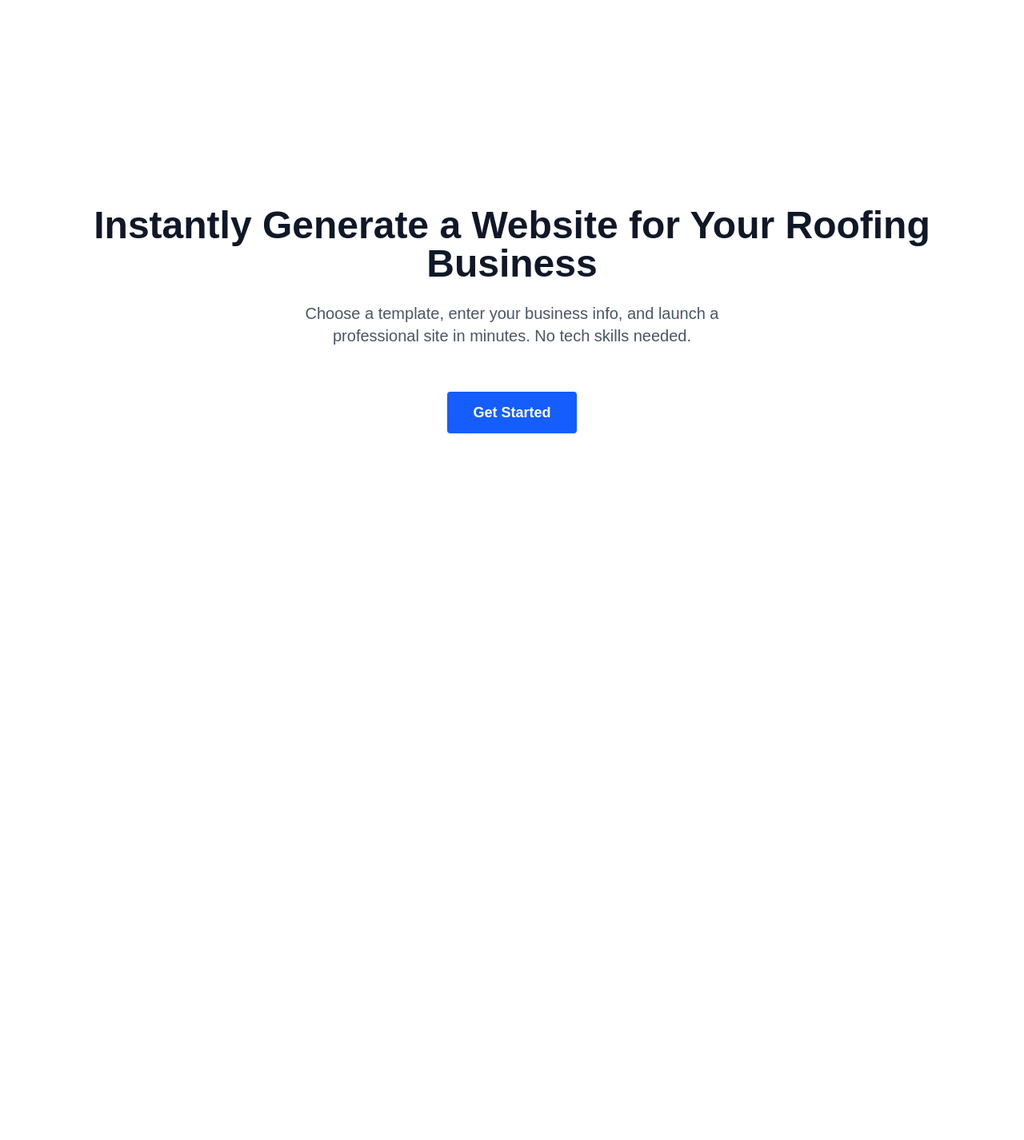
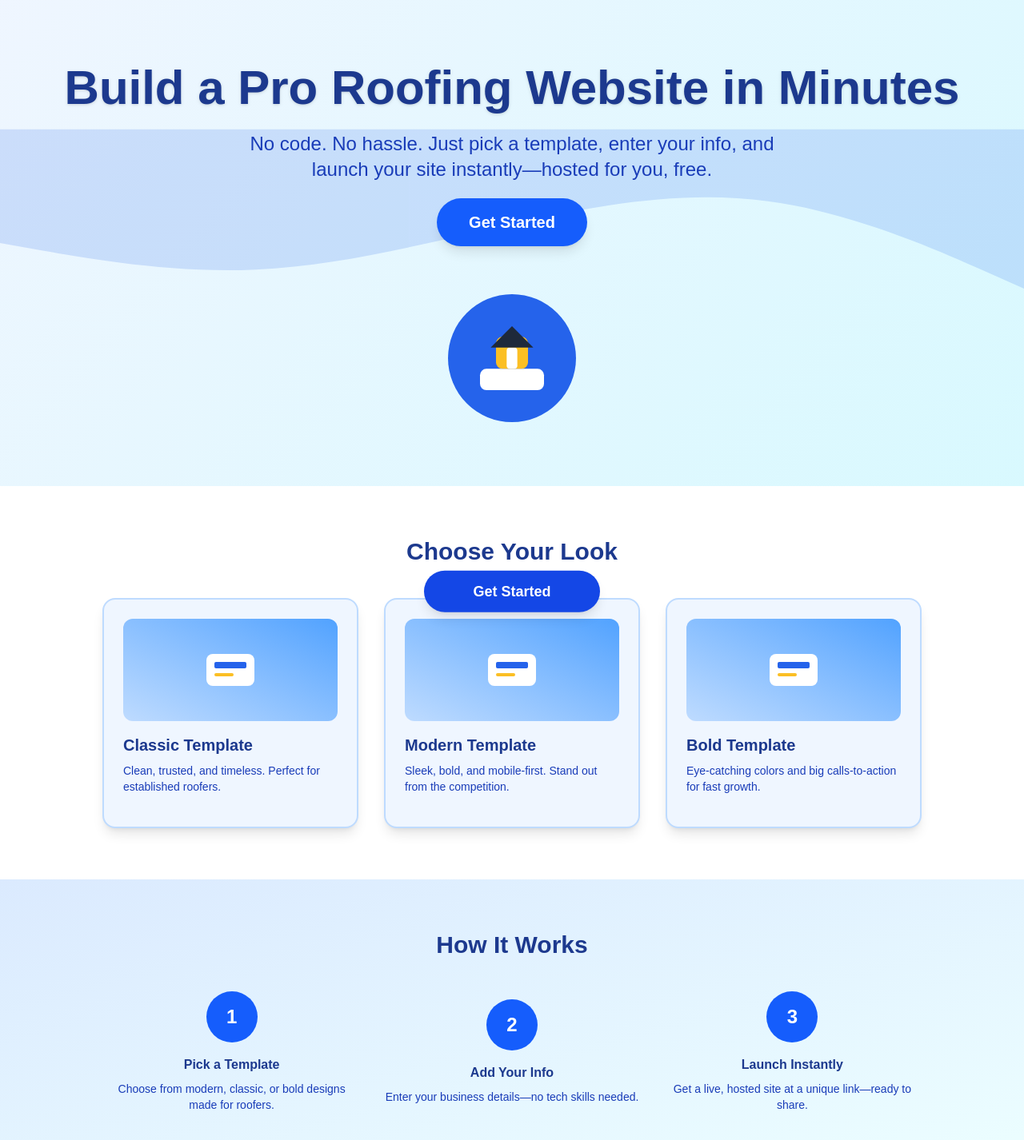
Before and after one commit to mikespacek/roofsitesmvp, a Next.js app: page / in a window 1280 px wide. Shown: the top 1426 px of the page at 80% size. Before the commit the page ends 800 px from the top, so only its background shows below. Built offline with nearby package versions, Linux system fonts and the light colour scheme.

Commit message:
feat: redesign landing page with hero, animated graphics, template previews, and strong roofer-focused copy

```diff
--- a/src/app/page.tsx
+++ b/src/app/page.tsx
@@ -1,19 +1,94 @@
+import { useRouter } from "next/navigation";
+
+const templates = [
+  {
+    id: "classic",
+    title: "Classic Template",
+    desc: "Clean, trusted, and timeless. Perfect for established roofers.",
+  },
+  {
+    id: "modern",
+    title: "Modern Template",
+    desc: "Sleek, bold, and mobile-first. Stand out from the competition.",
+  },
+  {
+    id: "bold",
+    title: "Bold Template",
+    desc: "Eye-catching colors and big calls-to-action for fast growth.",
+  },
+];
+
 export default function Home() {
+  const router = useRouter();
+
   return (
-    <div className="flex flex-col items-center justify-center min-h-screen bg-white dark:bg-gray-900 px-4">
-      <main className="flex flex-col items-center gap-6">
-        <h1 className="text-4xl sm:text-5xl font-bold text-gray-900 dark:text-white text-center">
-          Instantly Generate a Website for Your Roofing Business
-        </h1>
-        <p className="text-lg sm:text-xl text-gray-600 dark:text-gray-300 text-center max-w-xl">
-          Choose a template, enter your business info, and launch a professional site in minutes. No tech skills needed.
-        </p>
+    <div className="relative min-h-screen bg-gradient-to-br from-blue-50 to-cyan-100 flex flex-col">
+      {/* Hero Section */}
+      <section className="flex flex-col items-center justify-center text-center py-20 px-4 relative overflow-hidden">
+        {/* Animated SVG background */}
+        <svg className="absolute left-0 top-0 w-full h-full opacity-10 animate-pulse" viewBox="0 0 1440 320"><path fill="#2563eb" fillOpacity="1" d="M0,160L60,170.7C120,181,240,203,360,197.3C480,192,600,160,720,133.3C840,107,960,85,1080,101.3C1200,117,1320,171,1380,197.3L1440,224L1440,0L1380,0C1320,0,1200,0,1080,0C960,0,840,0,720,0C600,0,480,0,360,0C240,0,120,0,60,0L0,0Z"></path></svg>
+        <h1 className="text-5xl sm:text-6xl font-extrabold text-blue-900 drop-shadow mb-6 relative z-10 animate-fade-in-up">Build a Pro Roofing Website in Minutes</h1>
+        <p className="text-xl sm:text-2xl text-blue-800 max-w-2xl mx-auto mb-8 relative z-10 animate-fade-in-up delay-100">No code. No hassle. Just pick a template, enter your info, and launch your site instantly—hosted for you, free.</p>
         <button
-          className="mt-8 px-8 py-3 bg-blue-600 hover:bg-blue-700 text-white text-lg font-semibold rounded shadow transition-colors focus:outline-none focus:ring-2 focus:ring-blue-400 focus:ring-offset-2"
+          onClick={() => router.push("/templates")}
+          className="relative z-10 px-10 py-4 bg-blue-600 hover:bg-blue-700 text-white text-xl font-bold rounded-full shadow-lg transition-all duration-200 animate-bounce"
         >
           Get Started
         </button>
-      </main>
+        {/* Roofer SVG graphic */}
+        <svg className="w-40 h-40 mt-12 mx-auto animate-float" viewBox="0 0 120 120" fill="none"><circle cx="60" cy="60" r="60" fill="#2563eb" /><rect x="30" y="70" width="60" height="20" rx="6" fill="#fff" /><rect x="45" y="40" width="30" height="30" rx="6" fill="#fbbf24" /><rect x="55" y="50" width="10" height="20" rx="3" fill="#fff" /><polygon points="60,30 40,50 80,50" fill="#1e293b" /></svg>
+      </section>
+
+      {/* Template Previews */}
+      <section className="py-16 px-4 bg-white">
+        <h2 className="text-3xl font-bold text-center text-blue-900 mb-10">Choose Your Look</h2>
+        <div className="flex flex-col sm:flex-row gap-8 justify-center items-center">
+          {templates.map((tpl, i) => (
+            <div
+              key={tpl.id}
+              className="group bg-blue-50 border-2 border-blue-200 rounded-2xl shadow-lg p-6 w-80 transition-transform hover:-translate-y-2 hover:shadow-2xl cursor-pointer relative"
+            >
+              <div className="w-full h-32 bg-gradient-to-tr from-blue-200 to-blue-400 rounded-xl mb-4 flex items-center justify-center">
+                <svg width="60" height="40" viewBox="0 0 60 40"><rect width="60" height="40" rx="8" fill="#fff" /><rect x="10" y="10" width="40" height="8" rx="2" fill="#2563eb" /><rect x="10" y="24" width="24" height="4" rx="2" fill="#fbbf24" /></svg>
+              </div>
+              <h3 className="text-xl font-bold text-blue-900 mb-2 group-hover:text-blue-700 transition-colors">{tpl.title}</h3>
+              <p className="text-blue-800 mb-4 text-sm">{tpl.desc}</p>
+              <span className="absolute top-4 right-4 bg-blue-600 text-white text-xs px-3 py-1 rounded-full opacity-0 group-hover:opacity-100 transition-opacity">Preview</span>
+            </div>
+          ))}
+        </div>
+      </section>
+
+      {/* How it Works */}
+      <section className="py-16 px-4 bg-gradient-to-br from-blue-100 to-cyan-50">
+        <h2 className="text-3xl font-bold text-center text-blue-900 mb-10">How It Works</h2>
+        <div className="flex flex-col sm:flex-row gap-8 justify-center items-center">
+          <div className="flex flex-col items-center text-center max-w-xs">
+            <div className="bg-blue-600 text-white rounded-full w-16 h-16 flex items-center justify-center mb-4 text-2xl font-bold">1</div>
+            <p className="text-blue-900 font-semibold mb-2">Pick a Template</p>
+            <p className="text-blue-800 text-sm">Choose from modern, classic, or bold designs made for roofers.</p>
+          </div>
+          <div className="flex flex-col items-center text-center max-w-xs">
+            <div className="bg-blue-600 text-white rounded-full w-16 h-16 flex items-center justify-center mb-4 text-2xl font-bold">2</div>
+            <p className="text-blue-900 font-semibold mb-2">Add Your Info</p>
+            <p className="text-blue-800 text-sm">Enter your business details—no tech skills needed.</p>
+          </div>
+          <div className="flex flex-col items-center text-center max-w-xs">
+            <div className="bg-blue-600 text-white rounded-full w-16 h-16 flex items-center justify-center mb-4 text-2xl font-bold">3</div>
+            <p className="text-blue-900 font-semibold mb-2">Launch Instantly</p>
+            <p className="text-blue-800 text-sm">Get a live, hosted site at a unique link—ready to share.</p>
+          </div>
+        </div>
+      </section>
+
+      {/* Sticky Get Started Button */}
+      <button
+        onClick={() => router.push("/templates")}
+        className="fixed bottom-6 left-1/2 -translate-x-1/2 px-8 py-3 bg-blue-700 hover:bg-blue-800 text-white text-lg font-bold rounded-full shadow-lg z-50 animate-bounce"
+        style={{ minWidth: 220 }}
+      >
+        Get Started
+      </button>
     </div>
   );
 }
```
